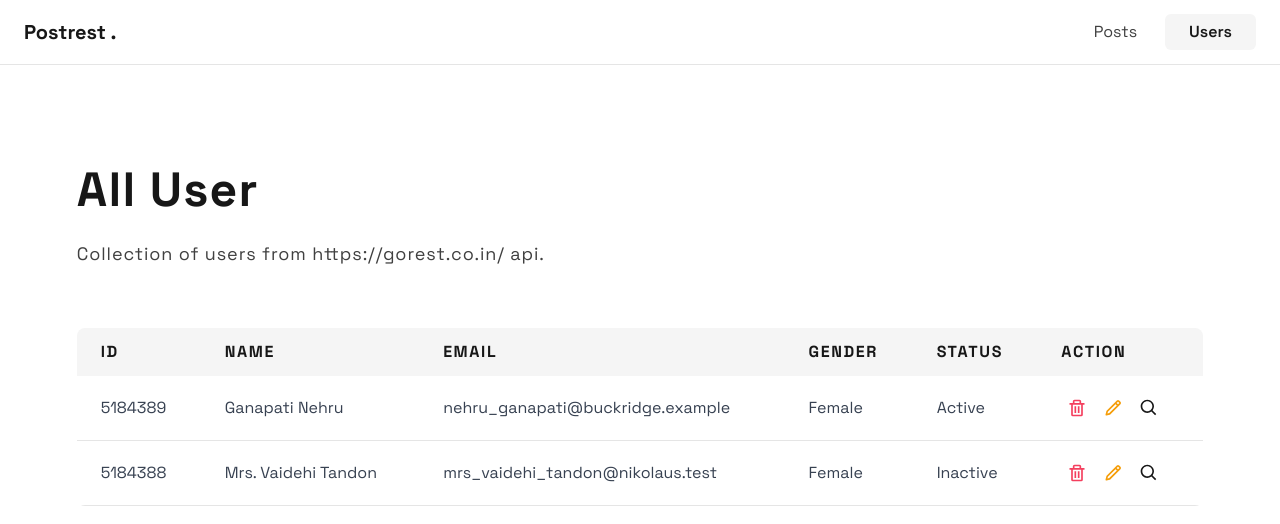
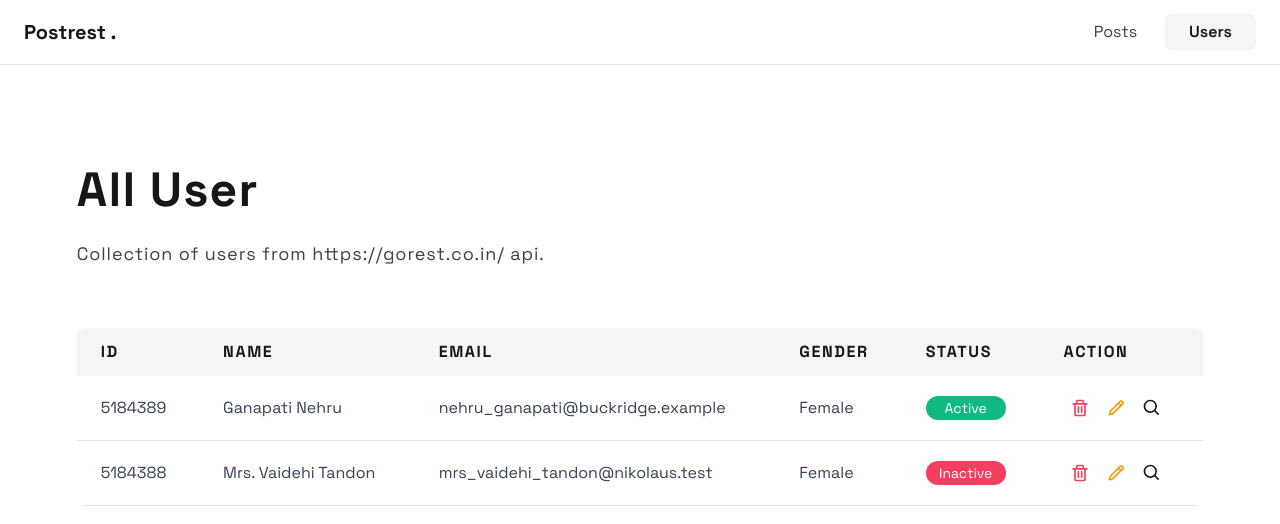
Before and after one commit to nzrmm/postrest, a Next.js app: page /users in a window 1280 px wide. Shown: the top 524 px of the page. Built offline with nearby package versions, Linux system fonts and the light colour scheme.

Commit message:
feat(component): create badge component

```diff
--- /dev/null
+++ b/src/components/badge/index.tsx
@@ -0,0 +1,35 @@
+import { ComponentProps } from "react";
+import { cva, type VariantProps } from "class-variance-authority";
+
+import { cn } from "@/utils/style";
+
+const badgeVariants = cva(
+  "flex justify-center items-center rounded-full capitalize",
+  {
+    variants: {
+      size: {
+        sm: "w-20 h-6 text-sm",
+      },
+      variant: {
+        success: ["bg-emerald-500 text-white"],
+        danger: ["bg-rose-500 text-white"],
+      },
+    },
+    defaultVariants: {
+      size: "sm",
+      variant: "success",
+    },
+  }
+);
+
+type IBadgeProps = ComponentProps<"div"> & VariantProps<typeof badgeVariants>;
+
+const Badge = ({ variant, className, children, ...props }: IBadgeProps) => {
+  return (
+    <div className={cn(badgeVariants({ variant, className }))} {...props}>
+      {children}
+    </div>
+  );
+};
+
+export default Badge;
--- a/src/components/index.ts
+++ b/src/components/index.ts
@@ -1,3 +1,4 @@
+export { default as Badge } from "@/components/badge";
 export { default as Table } from "@/components/table";
 export { default as Button } from "@/components/button";
 export { default as BoxIcon } from "@/components/box-icon";
--- a/src/pages/users/index.tsx
+++ b/src/pages/users/index.tsx
@@ -2,7 +2,7 @@ import React from "react";
 import Head from "next/head";
 import { BiTrash, BiPencil, BiSearch } from "react-icons/bi";
 
-import { Table, IColumnType, BoxIcon } from "@/components";
+import { Table, IColumnType, BoxIcon, Badge } from "@/components";
 import { cn } from "@/utils/style";
 import { IUserType } from "@/types/user";
 
@@ -21,7 +21,9 @@ const columns: IColumnType<IUserType>[] = [
     key: "status",
     title: "Status",
     render: (_, { status }) => (
-      <span className={cn("capitalize")}>{status}</span>
+      <Badge variant={status === "active" ? "success" : "danger"}>
+        {status}
+      </Badge>
     ),
   },
   {
```
